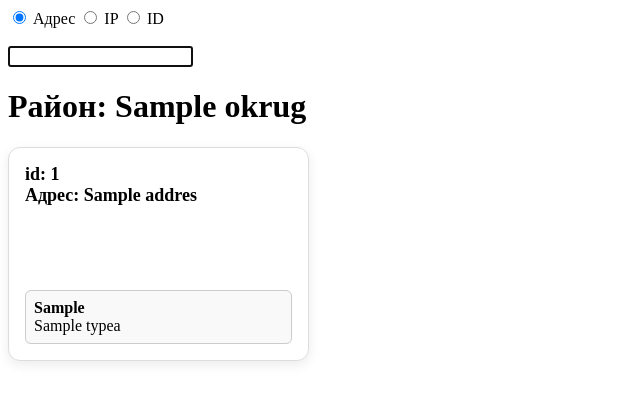
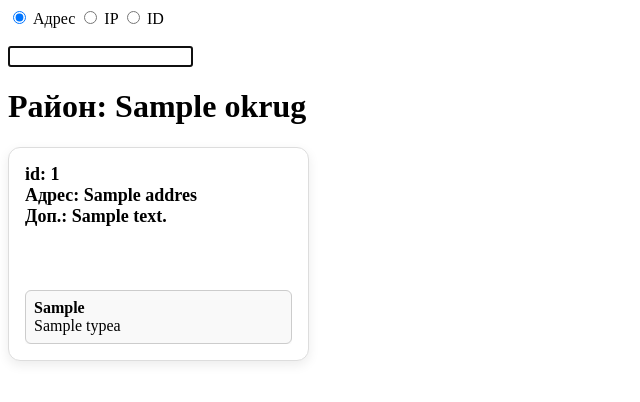
Before and after one commit to Gmoxa73/zv_project, a Django app: page /addr/ in a window 1280 px wide. Shown: the top 402 px of the page, without its empty margins (0-640 px from the left). Run offline with Django 5.2, Linux system fonts and the light colour scheme; tables that the repository leaves empty hold one stand-in row (values such as "Sample post").

Commit message:
+ raion_detail

```diff
--- a/templates/raion_detail.html
+++ b/templates/raion_detail.html
@@ -66,7 +66,7 @@
     {% for a in addresses%}
       <div class="address-card" data-addr-id="{{ a.id }}" aria-label="Адрес: {{ a.name }}">
         <div class="address-title">
-          id: {{ a.adr_id }}<br>Адрес: {{ a.name }}
+          id: {{ a.adr_id }}<br>Адрес: {{ a.name }}<br>Доп.: {{ a.description }}
         </div>
 
         <div class="devices-row" aria-label="Устройства для адреса {{ a.name }}">
--- a/templates/raion_detail2.html
+++ b/templates/raion_detail2.html
@@ -66,7 +66,7 @@
     {% for a in addr %}
       <div class="address-card" data-addr-id="{{ a.id }}" aria-label="Адрес: {{ a.name }}">
         <div class="address-title">
-          id: {{ a.adr_id }}<br>Адрес: {{ a.name }}
+          id: {{ a.adr_id }}<br>Адрес: {{ a.name }}<br>Доп.: {{ a.description }}
         </div>
 
         <div class="devices-row" aria-label="Устройства для адреса {{ a.name }}">
```
